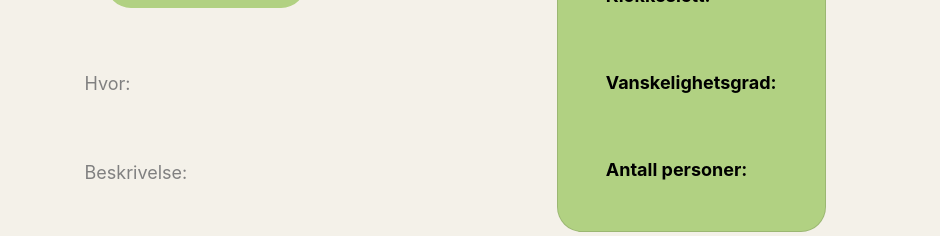
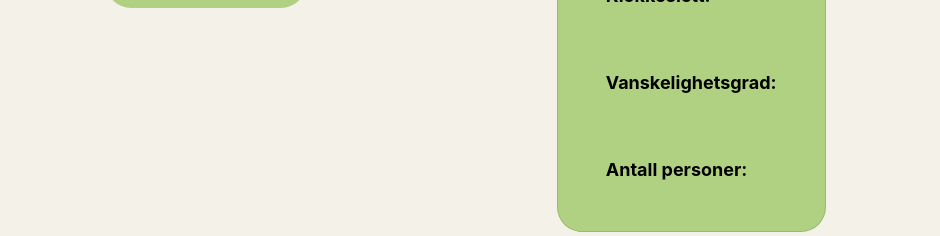
Before and after one commit to elibir/tdt4140-hiking-app, a React (Create React App) app in the folder frontend/: page /event/1 in a window 1280 px wide. Shown: the part 354-590 px from the top of the page, without its empty margins (185-1125 px from the left). Built offline with nearby package versions, Linux system fonts and the light colour scheme; no server answers.

Commit message:
merge conflict fix

```diff
--- a/frontend/src/components/event_pages/EventPage.tsx
+++ b/frontend/src/components/event_pages/EventPage.tsx
@@ -42,8 +42,6 @@ export const EventPage: React.FC<Props> = (props) => {
                     <Row>
                        <button type="button" className="btn-success" style={{ fontWeight: "bold"}}>Meld på</button>
                     </Row>
-                    <p className="left-side-p">Hvor: {currentTrip?.location}</p>
-                    <p className="left-side-p">Beskrivelse: {currentTrip?.description}</p>
                 </Col>
                 <Col style={{ maxWidth: "400px" }}>
                     <Card className="details-card">
```
